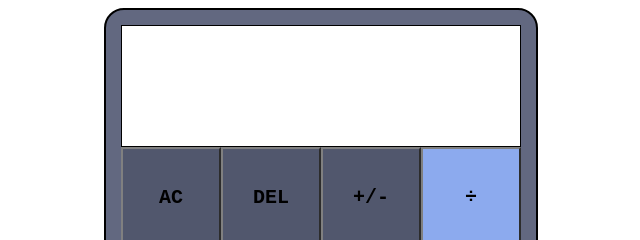
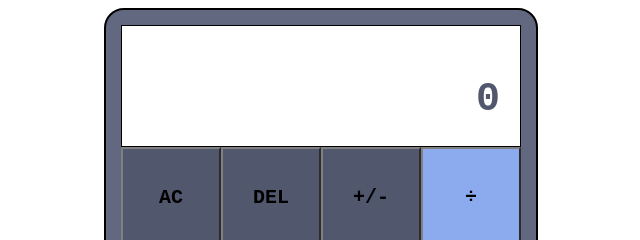
Before and after one commit to edwinwolmarans-code/calculator, a plain HTML site: page index.html in a window 1280 px wide. Both pictures are taken after a click on the button "AC". Shown: the top 240 px of the page, 319-959 px from the left. Drawn offline with Linux system fonts and the light colour scheme.

Commit message:
feat: allow keyboard inputs

```diff
--- a/index.html
+++ b/index.html
@@ -8,6 +8,7 @@
     </head>
 
     <body>
+        <div id="container">
             <div id="calc">
                 <div id="display">
                     <div data-previous-operand class="previous-operand"></div>
@@ -35,6 +36,7 @@
                     <button class="digit right" data-equals>=</button>
                 </div>
             </div>
+        </div>
         <script src="./script.js"></script>
     </body>
 </html>
--- a/script.js
+++ b/script.js
@@ -6,7 +6,7 @@ class Calculator {
   }
 
   clear() {
-    this.currentOperand = "";
+    this.currentOperand = "0";
     this.previousOperand = "";
     this.operation = undefined;
   }
@@ -125,3 +125,9 @@ deleteButton.addEventListener("click", (button) => {
   calculator.delete();
   calculator.updateDisplay();
 });
+
+let key = document.getElementById("container");
+key.addEventListener("keydown", (event) => {
+  calculator.appendNumber(event.key);
+  calculator.updateDisplay();
+});
```
Lines whose indentation alone changed are shown as unchanged.
